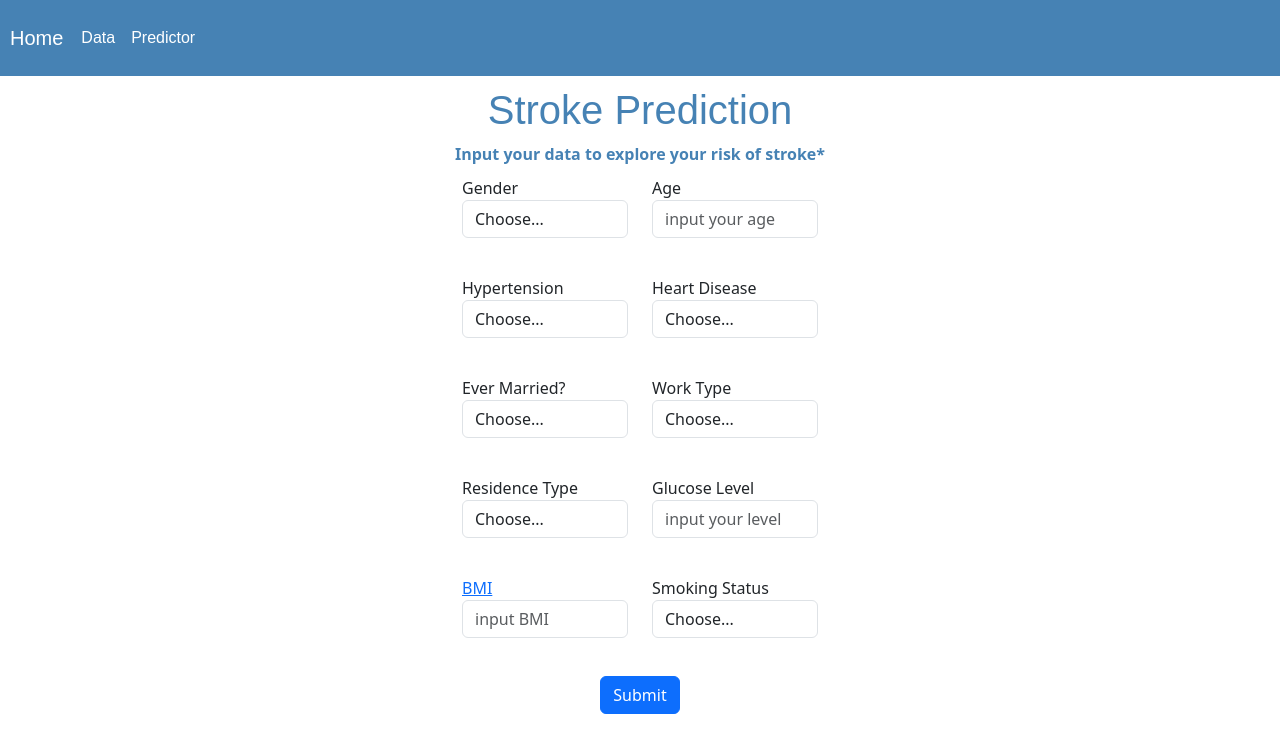
After one commit to Kpfloogs/Team_3_Project_4, a Flask app: page /predictor in a window 1280 px wide. The commit adds this page. Shown: the top 753 px of the page. Run offline with Flask 2, Linux system fonts and the light colour scheme; parts of the project's set-up code (start-up, migrations or seed data) failed here and were passed over.

Commit message:
current state for website user input 3.17

```diff
--- a/app.py
+++ b/app.py
@@ -11,19 +11,17 @@ model = pickle.load(open('model.pkl', 'rb'))
 
 @app.route("/")
 def welcome():
-    # """List all available api routes."""
-    # return (
-    #     f"Available Routes:<br/>"
-    #     f"/api/v1.0/heart_stroke_data"
-    # )
+    """List all available api routes."""
+    # return ("hello world")
     return render_template('index.html')
 
+
 def get_db_conn():
-    conn = sqlite3.connect('heart_stroke.db')
+    conn = sqlite3.connect('brain_stroke.db')
     conn.row_factory = sqlite3.Row
     return conn
 
-@app.route('/api/v1.0/heart_stroke_data')
+@app.route('/api/v1.0/brain_stroke_data')
 @cross_origin()
 def heart_stroke_data():
     conn = get_db_conn()
@@ -51,6 +49,14 @@ def heart_stroke_data():
 
     return jsonify(data)
 
+@app.route('/data')
+def data_page():
+    return render_template('data.html')
+
+@app.route('/predictor')
+def predict_page():
+    return render_template('predictor.html')
+
 @app.route('/predict',methods=['POST'])
 def predict():
     if request.method == 'POST':
@@ -65,8 +71,8 @@ def predict():
         age = int(request.form['age'])
         hypertension = int(request.form['hypertension'])
         heartdisease = int(request.form['heartdisease'])
-        glucose = int(request.form['glucose'])
-        bmi = int(request.form['bmi'])
+        glucose = float(request.form['glucose'])
+        bmi = float(request.form['bmi'])
 
         smoking_status = request.form['smoke']
 
@@ -99,7 +105,7 @@ def predict():
 
         prediction = model.predict(final_features)
 
-        return render_template('prediction.html', prediction=prediction)
+        return render_template('predictor.html', prediction=prediction)
 
 
 if __name__ == '__main__':
--- a/static/logic.js
+++ b/static/logic.js
@@ -1,4 +1,4 @@
-const url = "https://team-3-project-4.onrender.com/api/v1.0/heart_stroke_data"
+const url = "https://team-3-project-4.onrender.com/api/v1.0/brain_stroke_data"
 
 // looking at arrays in the console log:
 // d3.json(url).then(function(data) {
--- /dev/null
+++ b/templates/navbar.html
@@ -0,0 +1,13 @@
+<nav class="navbar navbar-expand navbar-custom">
+    <a href="{{ url_for('welcome')}}" class="navbar-brand">Home</a>
+    <div class="collapse navbar-collapse">
+        <ul class="navbar-nav">
+            <li class="nav-item">
+                <a href="{{url_for('data_page')}}" class="nav-link">Data</a>
+            </li>
+            <li class="nav-item">
+                <a href="{{url_for('predict_page')}}" class="nav-link">Predictor</a>
+            </li>
+        </ul>
+    </div>
+</nav>
--- a/static/predictor.html
+++ b/templates/predictor.html
@@ -8,22 +8,10 @@
   <title>Stroke Machine Learning Prediction</title>
   <link rel="stylesheet" href="https://cdn.jsdelivr.net/npm/bootstrap@5.3.0-alpha1/dist/css/bootstrap.min.css" rel="stylesheet" integrity="sha384-GLhlTQ8iRABdZLl6O3oVMWSktQOp6b7In1Zl3/Jr59b6EGGoI1aFkw7cmDA6j6gD" crossorigin="anonymous">
   <!-- Our CSS -->
-  <link rel="stylesheet" type="text/css" href="style.css">
+  <link rel="stylesheet" type="text/css" href="../static/style.css">
 </head>
 <body>
-    <nav class="navbar navbar-expand navbar-custom">
-        <a href="../index.html" class="navbar-brand">Home</a>
-        <div class="collapse navbar-collapse">
-            <ul class="navbar-nav">
-                <li class="nav-item">
-                    <a href="data.html" class="nav-link">Data</a>
-                </li>
-                <li class="nav-item">
-                    <a href="predictor.html" class="nav-link">Predictor</a>
-                </li>
-            </ul>
-        </div>
-    </nav>
+  {% include 'navbar.html' %}
     <div class="container my-container">
         <div class="row justify-content-center my-row">
             <div class="col-12 my-col1 text-center">
@@ -31,7 +19,7 @@
                 <p>Input your data to explore your risk of stroke* </p>
             </div>
         </div>
-        <form>
+        <form id="user-input" action="{{ url_for('predict')}}" method ="POST">
             <div class="form-row justify-content-center row">
               <div class="form-group my-col align-self-center col-2">
                 <label for="gender">Gender</label>
@@ -115,19 +103,19 @@
                 </div>
               </div>
             <div class="form-row text-center">
-            <button type="button" class="btn btn-primary" data-bs-toggle="modal" data-bs-target="#submitButton">Submit</button>
+            <button id="user_submit" onclick="user_submit()" type="submit" class="btn btn-primary" data-bs-toggle="modal" data-bs-target="#submitButton">Submit</button>
           </form>
           <div class="modal" id="submitButton">
             <div class="modal-dialog">
               <div class="modal-content">
                 <div class="modal-header">
                   <h2 class="modal-title">Your Stroke Prediciton is:</h2>
-                  <button type="button" class="close" data-bs-dismiss="modal" aria-label="Close">
+                  <button id="submit_input" type="submit" class="close" data-bs-dismiss="modal" aria-label="Close">
                     <span aria-hidden="true">&times;</span>
                   </button>
                 </div>
-                <div class="modal-body">
-                  <p>data to pull in from javascript</p>
+                <div class="modal-body" id="predictor">
+
                 </div>
                 <!-- <div class="modal-footer">
                   <button type="button" class="btn btn-secondary" data-dismiss="modal">Close</button>
@@ -140,7 +128,8 @@
 <script src="https://cdn.jsdelivr.net/npm/bootstrap@5.3.0-alpha1/dist/js/bootstrap.bundle.min.js" integrity="sha384-w76AqPfDkMBDXo30jS1Sgez6pr3x5MlQ1ZAGC+nuZB+EYdgRZgiwxhTBTkF7CXvN" crossorigin="anonymous"></script>
 <script src="https://cdn.jsdelivr.net/npm/@popperjs/core@2.11.6/dist/umd/popper.min.js" integrity="sha384-oBqDVmMz9ATKxIep9tiCxS/Z9fNfEXiDAYTujMAeBAsjFuCZSmKbSSUnQlmh/jp3" crossorigin="anonymous"></script>
 <script src="https://cdn.jsdelivr.net/npm/bootstrap@5.3.0-alpha1/dist/js/bootstrap.min.js" integrity="sha384-mQ93GR66B00ZXjt0YO5KlohRA5SY2XofN4zfuZxLkoj1gXtW8ANNCe9d5Y3eG5eD" crossorigin="anonymous"></script>
-<!-- <script src="https://maxcdn.bootstrapcdn.com/bootstrap/3.3.7/css/bootstrap.min.css"></script> -->
+<script src="../static/logic.js"></script>
+<script src="https://d3js.org/d3.v5.min.js"></script>
 
 </body>
 </html>
```
Also changed, not shown: templates/data.html (renamed from static/data.html, +4 -16 lines), templates/index.html (renamed from index.html, +4 -16 lines).
